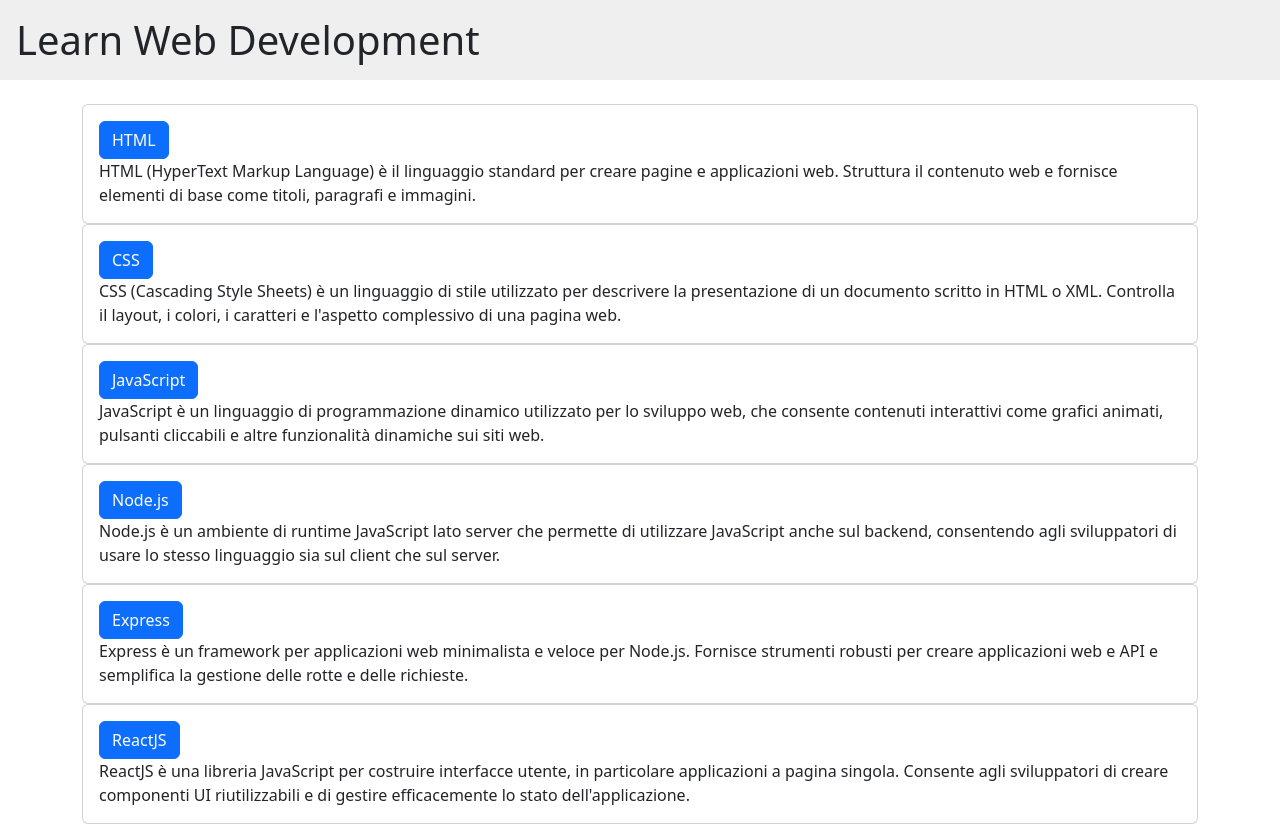
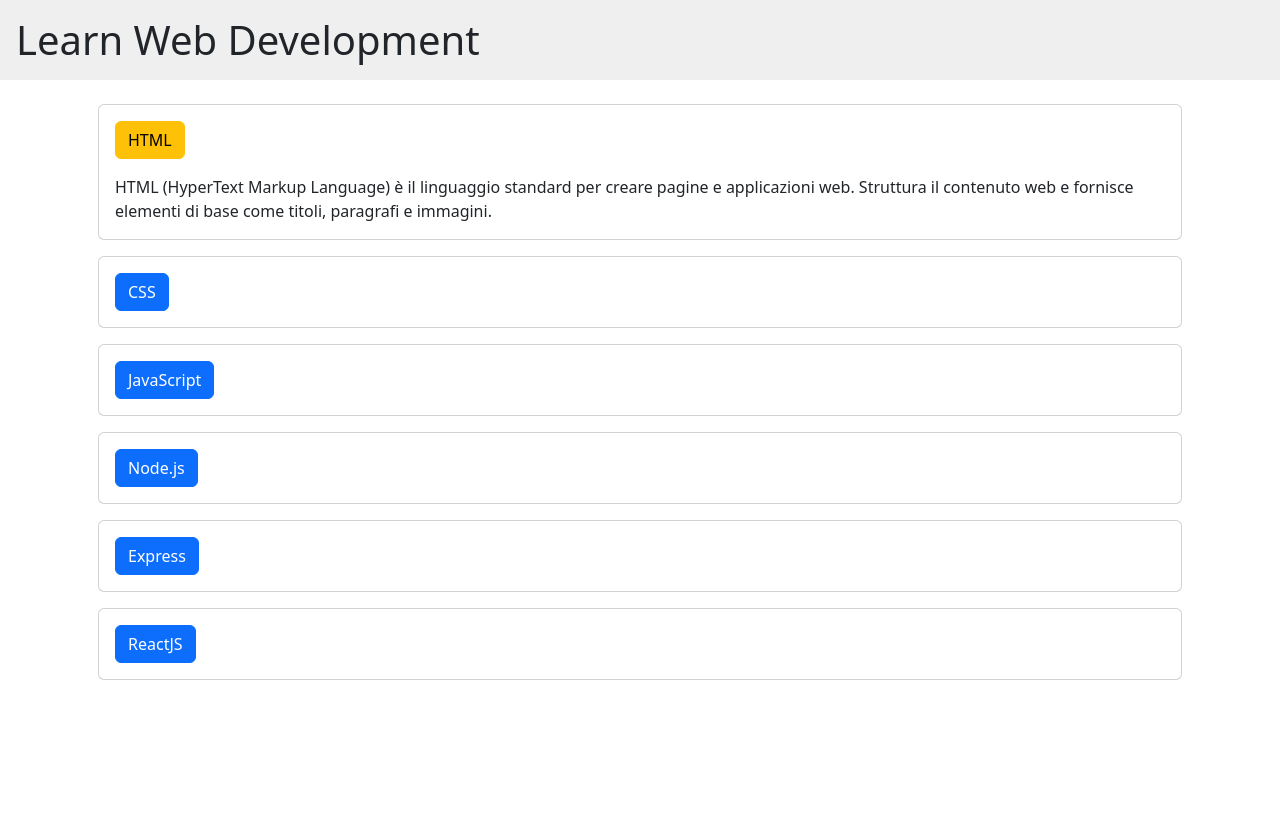
Before and after one commit to BelliaNino/react-use-state, a React (Vite) app: page / in a window 1280 px wide. Both pictures are taken after a click on the button "HTML". After the commit the page ends 800 px from the top, so only its background shows below. Built offline with nearby package versions, Linux system fonts and the light colour scheme.

Commit message:
add logic

```diff
--- a/src/components/AppCard.jsx
+++ b/src/components/AppCard.jsx
@@ -1,24 +1,54 @@
-import { useState } from 'react';
+import { useState } from "react";
+
+function Card({ title, description }) {
+
+    const [isOpen, setIsOpen] = useState(false);
+
+    function clickHandler() {
+        setIsOpen(!isOpen);
+    }
+
+    return (
+
+        <div className="card m-3">
+
+            <div className="card-body">
+
+                <button onClick={clickHandler} className={`btn ${isOpen ? "btn-warning" : "btn-primary"}`}>
+                    {title}
+                </button>
+
+                {isOpen && (
+                    <p className="card-text mt-3">
+                        {description}
+                    </p>
+                )}
+
+            </div>
+
+        </div>
+    );
+}
 
 export default function AppCard({ languages }) {
-    const [openId, setOpenId] = useState(null);
 
     return (
+
         <>
             <h1>Learn Web Development</h1>
 
             <div className="container mt-4">
-                {languages.map(item => (
-                    <div className="card">
-                        <div className="card-body">
-                            <button className='btn btn-primary'>{item.title}</button>
-                            <p className="card-text">
-                                {item.description}
-                            </p>
-                        </div>
-                    </div>
-                ))
-                }
+
+                {languages.map((item) => (
+
+                    <Card
+                        key={item.title}
+                        title={item.title}
+                        description={item.description}
+                    />
+
+                ))}
+
             </div>
         </>
     );
```
